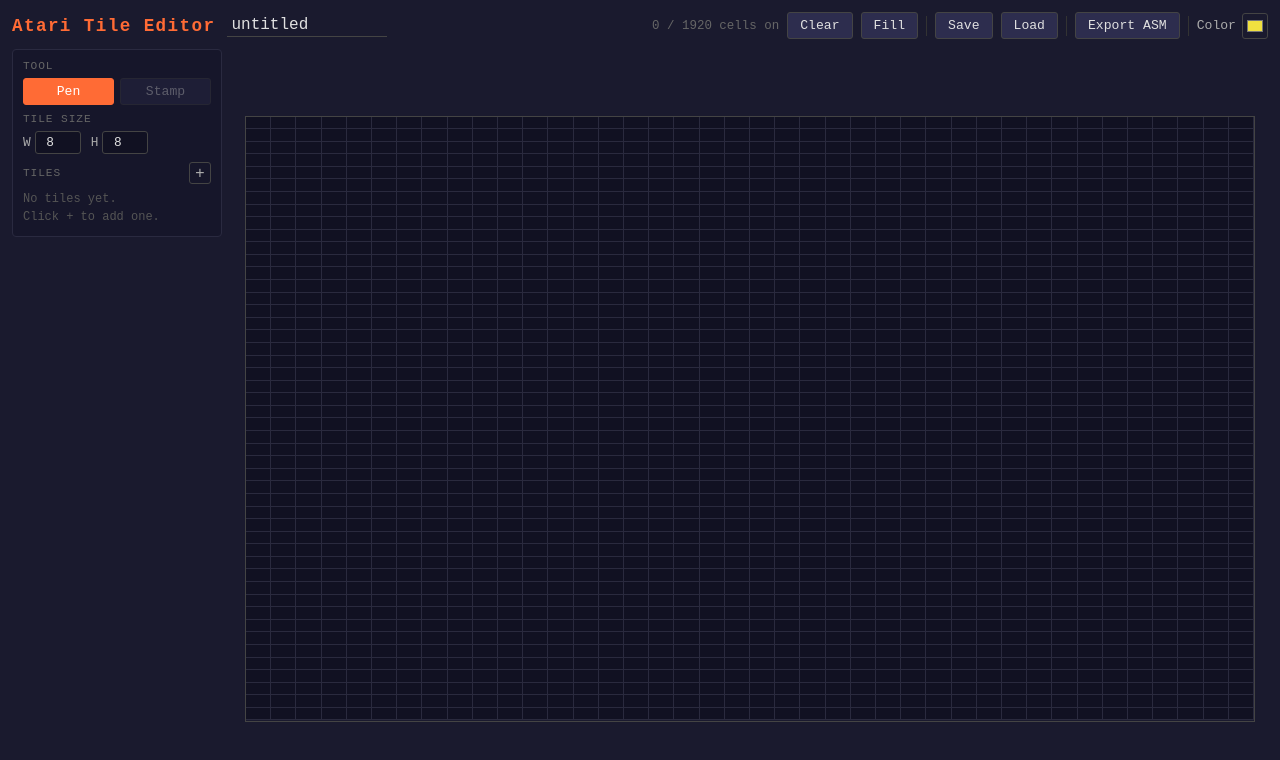
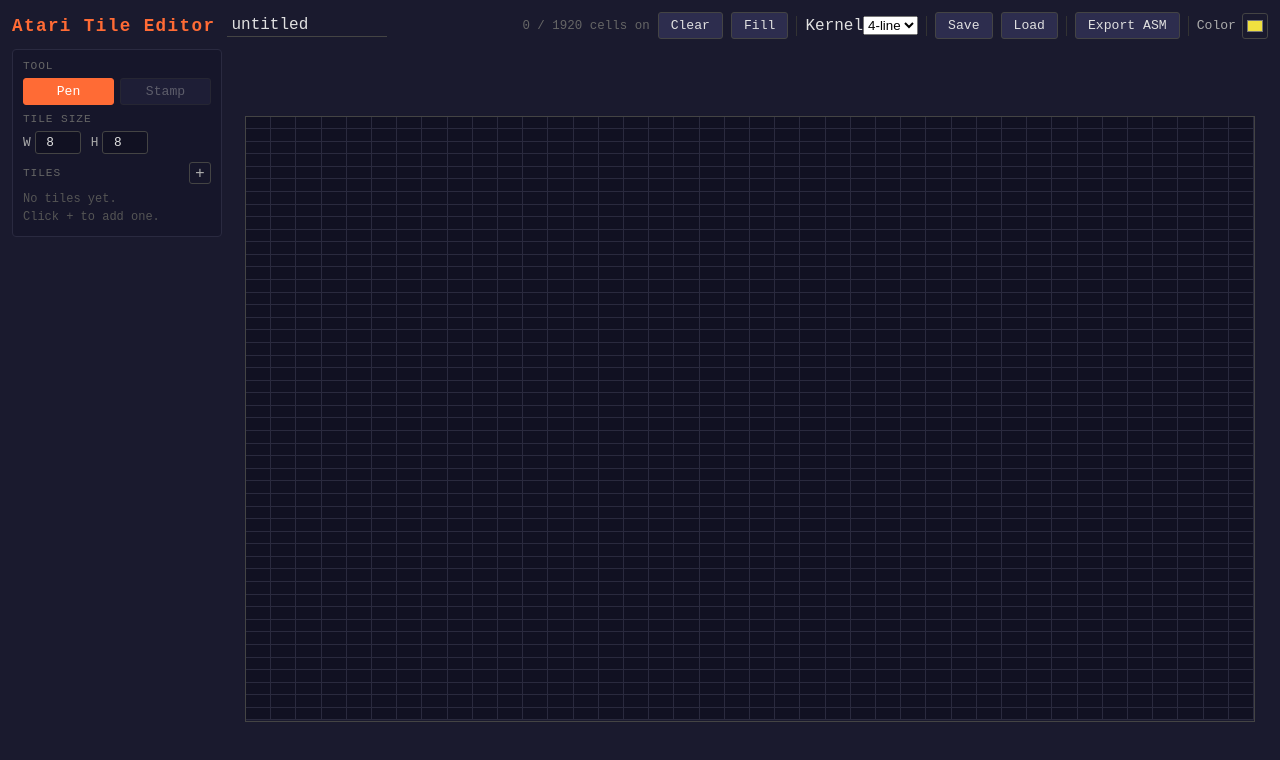
Before and after one commit to dmanning23/AtariTileEditor, a React (Vite) app: page / in a window 1280 px wide. Shown: the top 760 px of the page. Built offline with nearby package versions, Linux system fonts and the light colour scheme.

Commit message:
feat: add kernel size dropdown to header

```diff
--- a/src/App.jsx
+++ b/src/App.jsx
@@ -199,6 +199,16 @@ export default function App() {
           <button onClick={clearGrid}>Clear</button>
           <button onClick={fillGrid}>Fill</button>
           <div className="divider" />
+          <label className="kernel-label">
+            Kernel
+            <select value={kernelLines} onChange={e => handleKernelChange(e.target.value)}>
+              <option value={1}>1-line</option>
+              <option value={2}>2-line</option>
+              <option value={4}>4-line</option>
+              <option value={8}>8-line</option>
+            </select>
+          </label>
+          <div className="divider" />
           <button onClick={handleSave}>Save</button>
           <button onClick={() => fileInputRef.current.click()}>Load</button>
           <div className="divider" />
```
